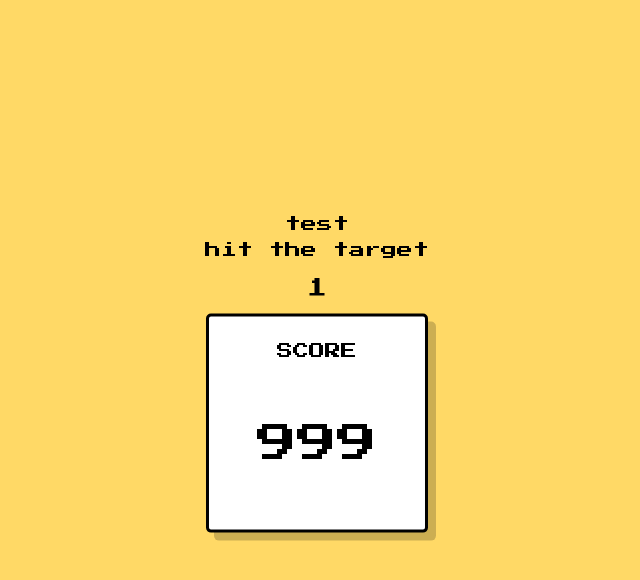
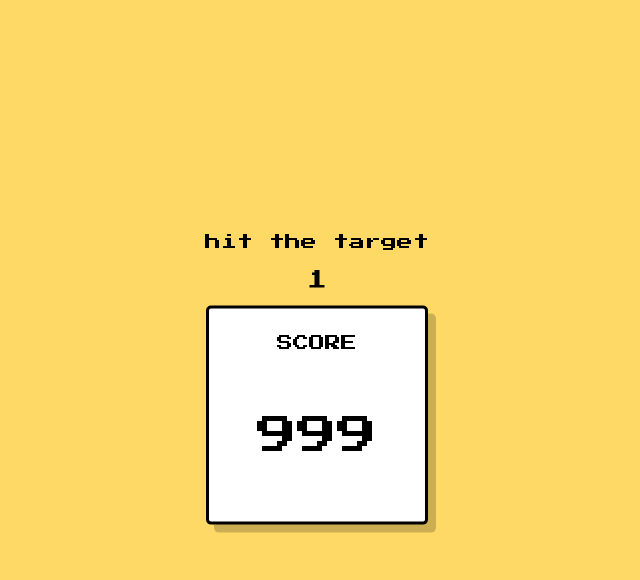
Before and after one commit to chaeryeon823/Embedded-System, a React (Create React App) app in the folder embedded-app/: page /login in a window 1280 px wide. Both pictures are taken after a click on the button "Start!!". Shown: the top 580 px of the page, without its empty margins (323-963 px from the left). Built offline with nearby package versions, Linux system fonts and the light colour scheme.

Commit message:
Feat : 아이디 페이지 간 이동 추가
ID.jsx에서 Button.jsx로 prop을 이용해서 값을 넘겨주고, useNavigate를 이용하여 ID를 Shotpage로 전달.

```diff
--- a/embedded-app/src/New/Login/ID.jsx
+++ b/embedded-app/src/New/Login/ID.jsx
@@ -29,10 +29,10 @@ function ID(props) {
         <Wrapper>
             <Text>type your ID!</Text>
             <LoginForm onSubmit={formSubit}>
-                <Input name="name" value={name} onChange={nameChange} placeholder="ID"></Input>
+                <Input name="name" value={name} onChange={nameChange}></Input>
                 <Button type="submit" text="Login!!" radius="5px"></Button>
             </LoginForm>
-            <Button text="Start!!" radius="5px" page="shot"></Button>
+            <Button text="Start!!" radius="5px" page="shot" data={name}></Button>
         </Wrapper>
     )
 }
--- a/embedded-app/src/New/Login/Loginpage.jsx
+++ b/embedded-app/src/New/Login/Loginpage.jsx
@@ -1,7 +1,8 @@
 import React from "react";
 import styled from "styled-components";
 import ID from "./ID";
-function Loginpage(props) {
+function Loginpage() {
+
     return(
         <Wrapper>
             <ID></ID>
--- a/embedded-app/src/New/Main/Button.jsx
+++ b/embedded-app/src/New/Main/Button.jsx
@@ -5,14 +5,15 @@ import {useNavigate} from "react-router-dom";
 function Button(props) {
 
     const navigate=useNavigate();
-    const {text, radius, page, margin} = props;
+    const {text, radius, page, margin, data} = props;
 
     const navClick = (e) => {
         if(page === 'login') {
             navigate(`/login`);
         }
         else if(page === 'shot') {
-            navigate(`/shot`,{state: e.target.value});
+            navigate(`/shot`, {state: {value: data}});
+            console.log(data);
         }
         else if(page === 'ranking') {
             navigate(`/ranking`);
--- a/embedded-app/src/New/Shot/Shotpage.jsx
+++ b/embedded-app/src/New/Shot/Shotpage.jsx
@@ -1,6 +1,7 @@
 import React, { useEffect, useState } from "react";
 import styled from "styled-components";
 import ShotCard from "./ShotCard";
+import { useLocation } from "react-router-dom";
 // import { useLocation } from "react-router-dom";
 // import Button from "../Main/Button";
 function Shotpage(props) {
@@ -12,10 +13,12 @@ function Shotpage(props) {
     //     const {state} = useLocation();
     //     console.log(state);
     // }
+    const location = useLocation();
+    const number = location.state.value;
     return(
         <Wrapper>
             <Content>
-                <IDText>test</IDText>
+                <IDText>{number}</IDText>
                 <Text>hit the target</Text>
                 <TimeText>{time ? time : <p style={{fontFamily: 'Press Start 2P', padding:'0px', margin: '0px', color:'#F94A29'}}>TIME OVER!!</p>}</TimeText>
                 {/* <TimeText>{time}</TimeText> */}
```
